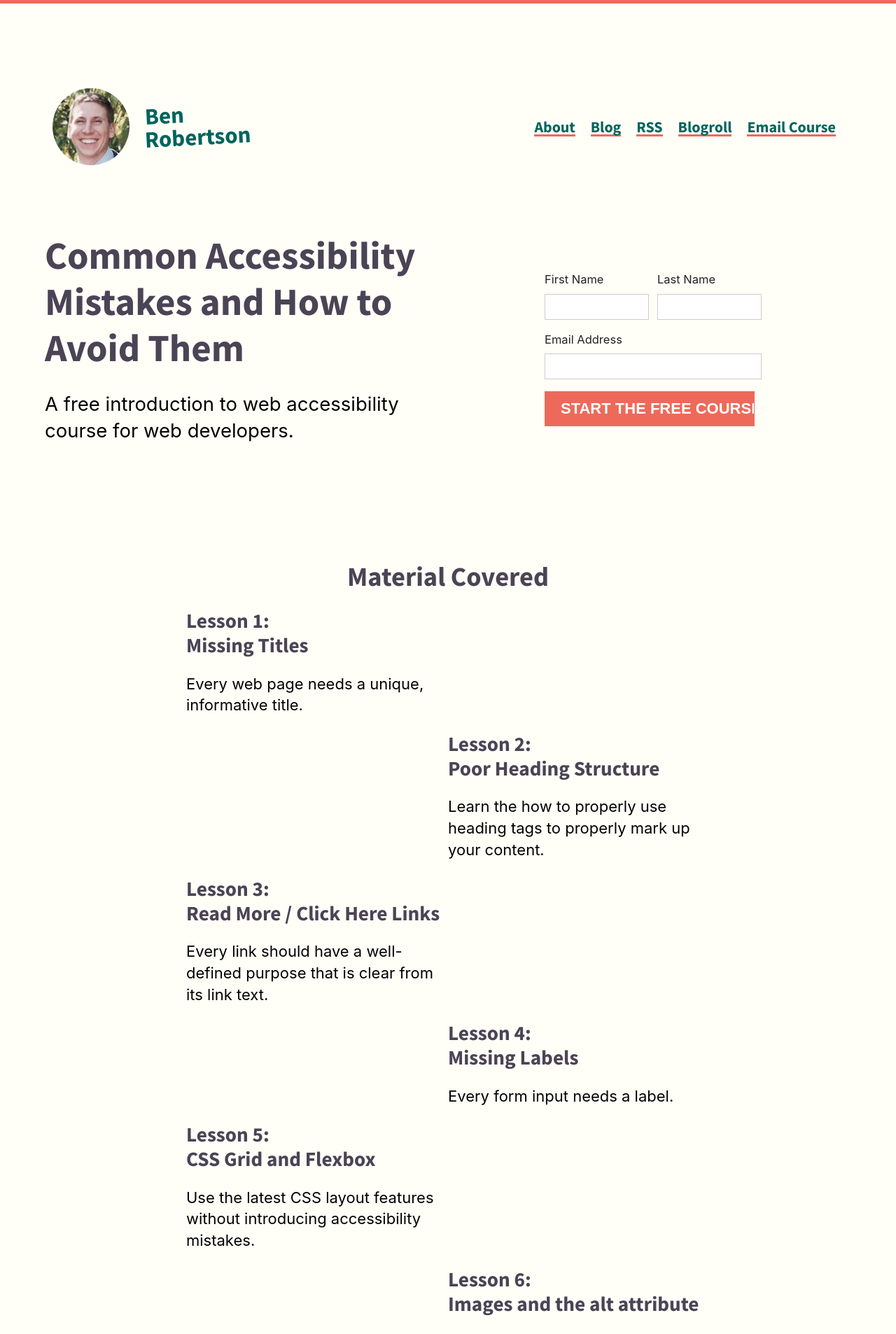
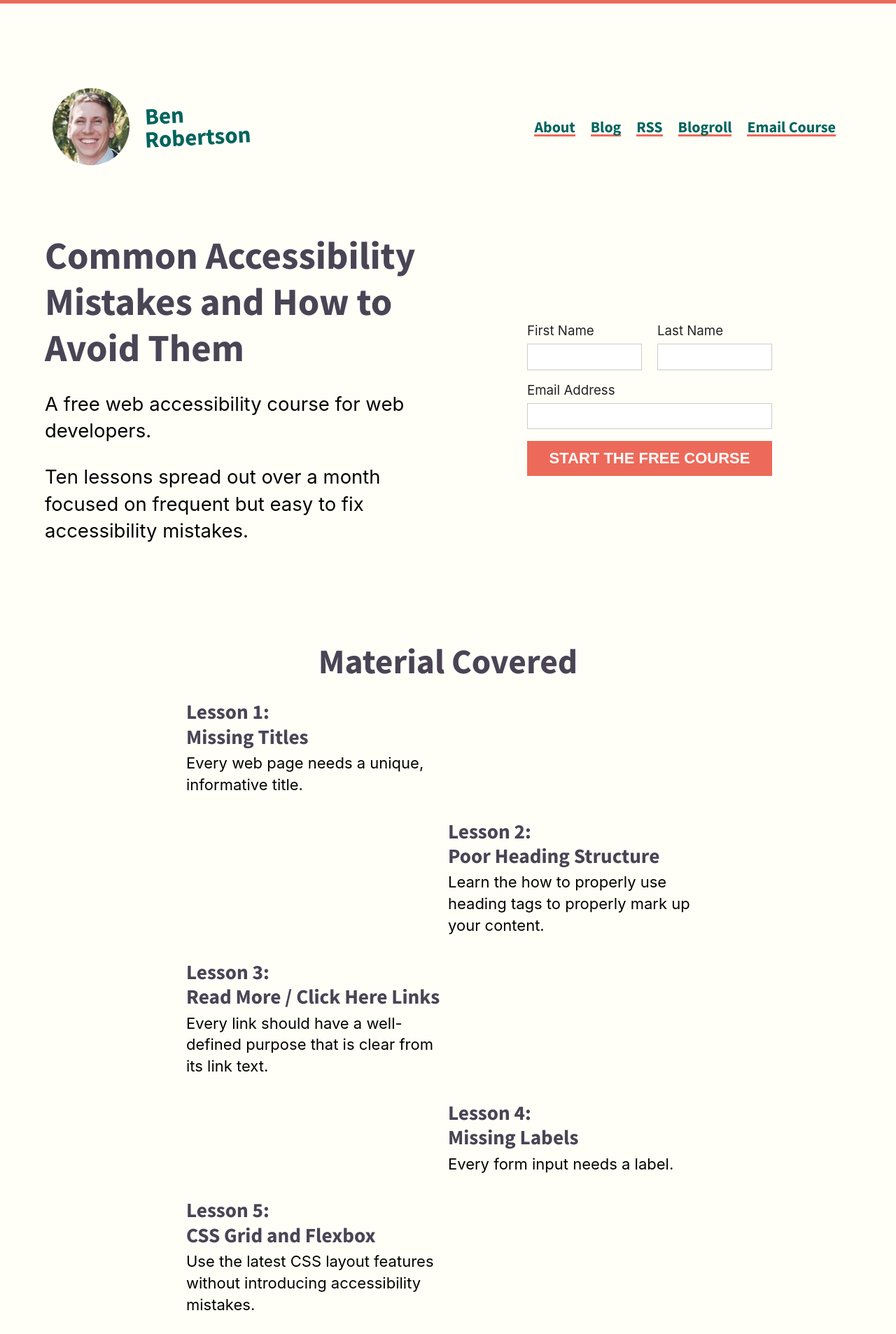
Before and after one commit to benjamingrobertson/benjamingrobertson.github.io, a Jekyll site: the page built from common-accessibility-mistakes-course.md, in a window 1280 px wide. Shown: the top 1906 px of the page at 70% size. Built offline with Jekyll 4.4.1, drawn with Linux system fonts in a browser that asks for light colours; some web fonts are replaced.

Commit message:
Style updates to landing page.

```diff
--- a/_layouts/course.html
+++ b/_layouts/course.html
@@ -6,13 +6,12 @@ layout: default
   <div class="hero">
     <div class="hero-text">
       <h1 class="page-heading">{{page.title}}</h1>
-      <p>A free introduction to web accessibility course for web developers.</p>
+      <p>A free web accessibility course for web developers.</p>
+      <p>Ten lessons spread out over a month focused on frequent but easy to fix accessibility mistakes.</p>
     </div>
     <div class="hero-form">
       <!-- Begin MailChimp Signup Form -->
-      <div id="mc_embed_signup">
       <form action="https://benjamingrobertson.us15.list-manage.com/subscribe/post?u=aafc0f8e65dbc564446043b15&amp;id=baaa94d97b" method="post" id="mc-embedded-subscribe-form" name="mc-embedded-subscribe-form" class="validate" target="_blank" novalidate>
-
         <div class="name-fields">
           <div class="mc-field-group">
             <label for="mce-FNAME">First Name </label>
@@ -34,7 +33,6 @@ layout: default
         <div style="position: absolute; left: -5000px;" aria-hidden="true"><input type="text" name="b_aafc0f8e65dbc564446043b15_baaa94d97b" tabindex="-1" value=""></div>
         <input type="submit" value="Start the free course" name="subscribe" id="mc-embedded-subscribe" class="button">
       </form>
-      </div>
     </div>
   </div>
 
--- a/_sass/smacss/base/_typography.sass
+++ b/_sass/smacss/base/_typography.sass
@@ -8,12 +8,20 @@ html
     font-size: 16px
     background-color: #fffff8
     color: #000000
+    box-sizing: border-box
 
     +bp(large)
         font-size: 20px
 
     +bp(xlarge)
         font-size: 22px
+
+
+
+*,
+*:before, *:after
+    box-sizing: inherit
+
 
 h1,
 h2,
--- a/_sass/smacss/components/_hero.sass
+++ b/_sass/smacss/components/_hero.sass
@@ -25,21 +25,25 @@
   font-size: 1.2em
 
   @include bp($small-up)
-    max-width: 300px
+    max-width: 350px
 
 
   @include bp($large-up)
     font-size: 1em
 
   .name-fields
-    display: grid
-    grid-template-columns: 1fr 1fr
-    grid-gap: 1em
+    display: flex
+
+    & > *
+      flex-basis: 50%
+
+    & > :first-child
+      margin-right: 1em
 
   label
     display: block
-    font-size: .75em
-    margin-bottom: .5em
+    font-size: .85em
+    margin-bottom: .25em
     color: #222
 
   .button
@@ -47,9 +51,9 @@
 
   input[type="text"],
   input[type="email"]
-    padding: .5em .25em
+    padding: .5em
     border: 1px solid #ccc
-    background: #fff
+    background-color: #fff
     font-size: 0.75em
     margin-bottom: 1em
     width: 100%
@@ -64,16 +68,27 @@
   flex-wrap: wrap
   justify-content: space-around
 
+  &:last-of-type
+    margin-bottom: 3em
+
   h2
     text-align:  center
+    margin-top: 0
+    font-size: 2.25em
 
 
 .lessons
   display: block
 
 .lesson
-  margin-bottom: 1em
+  margin-bottom: 1.5em
   margin-top: 1em
+
+  h3
+    margin-bottom: 0
+
+  p
+    margin-top: .25em
 
   @include bp($medium-up)
     max-width: 50%
```
Lines whose indentation alone changed are shown as unchanged.
